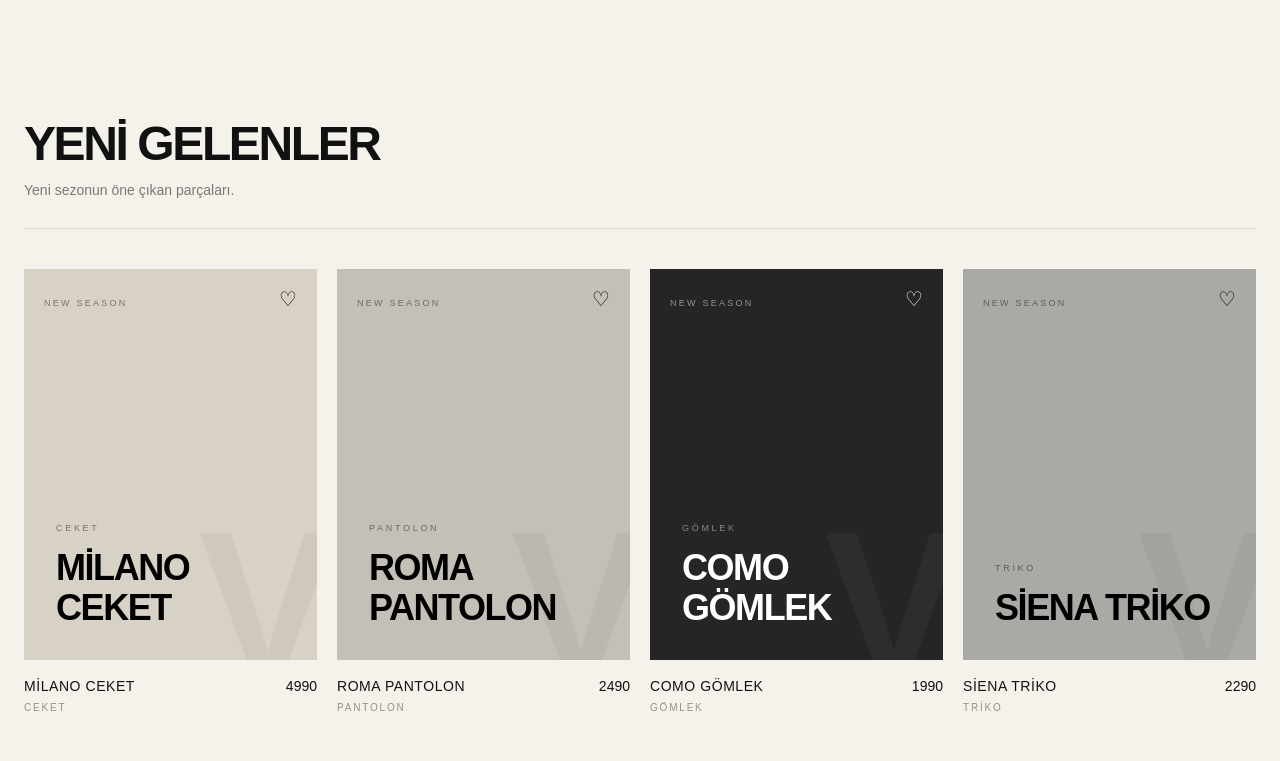
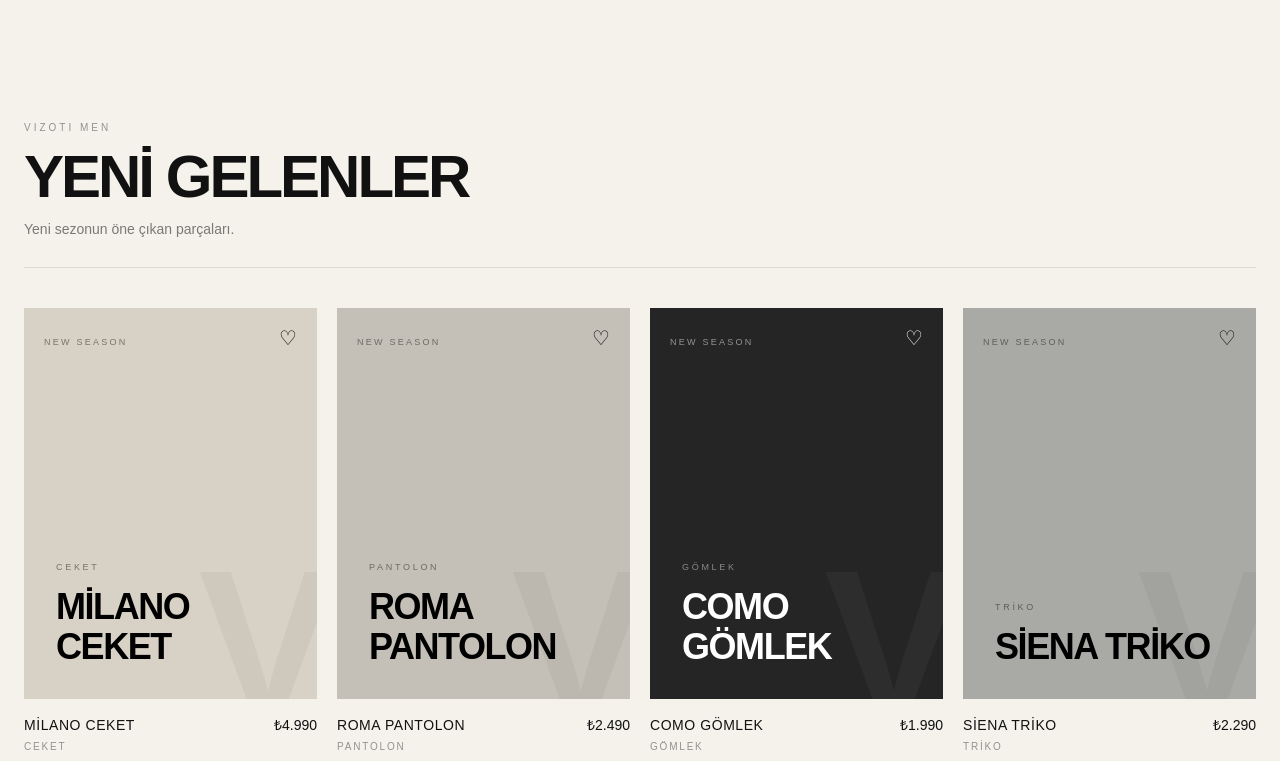
Before and after one commit to hagyploresj-svg/vizoti-men-demo, a Next.js app: page / in a window 1280 px wide. Shown: the part 1960-2721 px from the top of the page. Built offline with nearby package versions, Linux system fonts and the light colour scheme.

Commit message:
Update ProductGrid.tsx

```diff
--- a/components/ProductGrid.tsx
+++ b/components/ProductGrid.tsx
@@ -1,5 +1,6 @@
 import ProductCard from "@/components/ProductCard";
-import { products as allProducts, type Product } from "@/lib/products";
+import { products as allProducts } from "@/lib/products";
+import type { Product } from "@/lib/types";
 
 type ProductGridProps = {
   title?: string;
@@ -26,8 +27,12 @@ export default function ProductGrid({
       <div className="container-page">
         {(title || subtitle) && (
           <div className="mb-10 border-b border-black/10 pb-7">
+            <p className="text-[10px] uppercase tracking-[0.3em] text-black/40">
+              VIZOTI MEN
+            </p>
+
             {title && (
-              <h2 className="text-4xl font-black tracking-[-0.05em] sm:text-5xl">
+              <h2 className="mt-3 text-4xl font-black tracking-[-0.05em] sm:text-5xl lg:text-6xl">
                 {title}
               </h2>
             )}
@@ -40,18 +45,36 @@ export default function ProductGrid({
           </div>
         )}
 
+        {visibleProducts.length > 0 ? (
           <div className="grid grid-cols-2 gap-x-3 gap-y-8 sm:gap-x-5 lg:grid-cols-4">
             {visibleProducts.map((product, index) => (
               <ProductCard
                 key={product.id}
                 name={product.name}
                 category={product.category}
-              price={product.price}
-              oldPrice={product.oldPrice}
+                price={
+                  typeof product.price === "number"
+                    ? `₺${product.price.toLocaleString("tr-TR")}`
+                    : product.price
+                }
+                oldPrice={
+                  product.oldPrice
+                    ? typeof product.oldPrice === "number"
+                      ? `₺${product.oldPrice.toLocaleString("tr-TR")}`
+                      : product.oldPrice
+                    : undefined
+                }
                 index={index}
               />
             ))}
           </div>
+        ) : (
+          <div className="py-20 text-center">
+            <p className="text-sm text-black/50">
+              Ürün bulunamadı.
+            </p>
+          </div>
+        )}
       </div>
     </section>
   );
```
Lines whose indentation alone changed are shown as unchanged.
